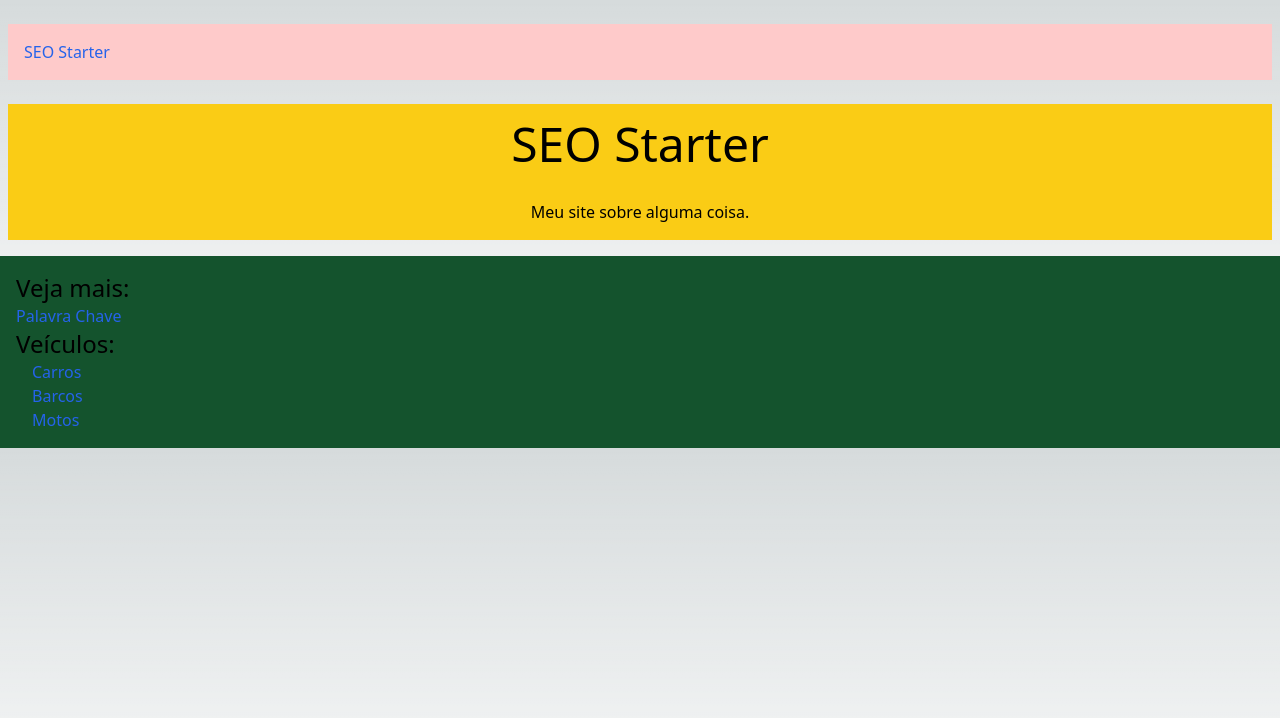
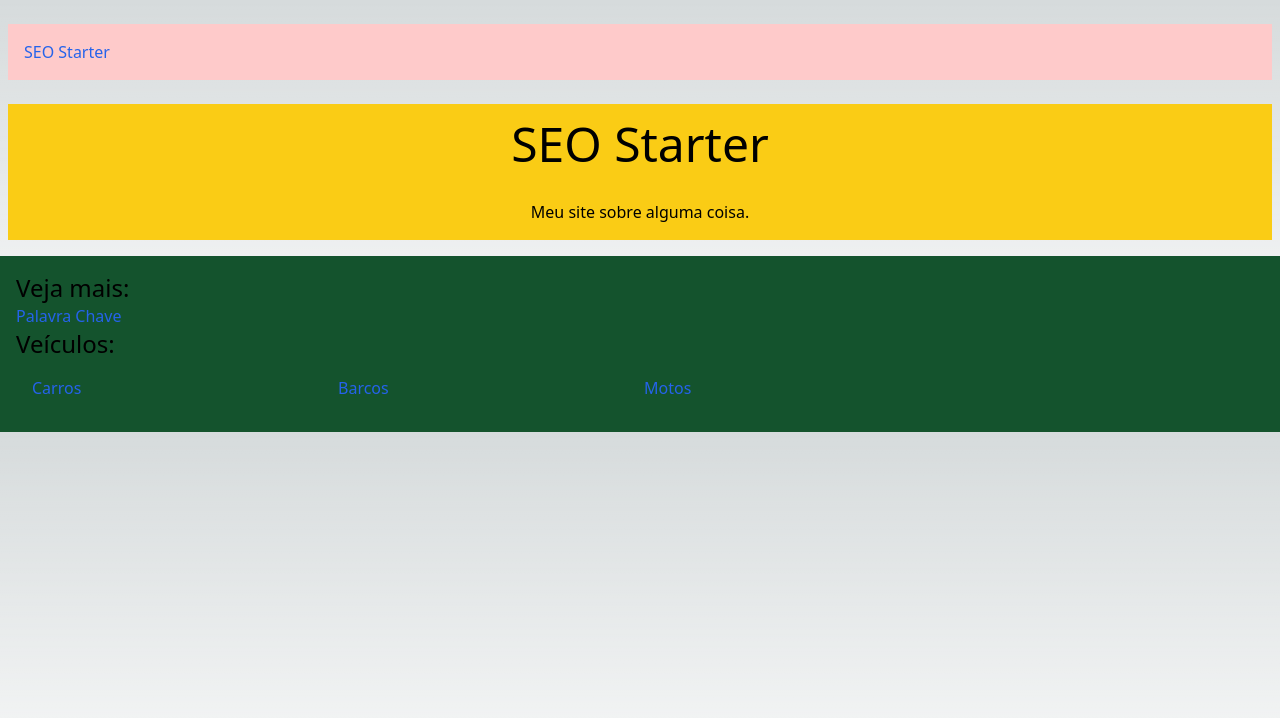
Before and after one commit to pibernetwork/sandbox-seo, a Next.js app in the folder packages/seo-starter/: page / in a window 1280 px wide. Shown: the top 718 px of the page. Built offline with nearby package versions, Linux system fonts and the light colour scheme.

Commit message:
feat(seo-starter): psi - test display grid

```diff
--- a/packages/seo-starter/src/components/Layout/LinkInlineList.tsx
+++ b/packages/seo-starter/src/components/Layout/LinkInlineList.tsx
@@ -6,11 +6,11 @@ export default function LinksInlineList({
   links: { href: string; label: string }[];
 }) {
   return (
-    <div className="">
+    <div className="grid grid-cols-1 gap-2 sm:grid-cols-2 md:grid-cols-4 p-4">
       {links.map(({ href, label }) => (
-        <div className="block mx-4" key={label}>
-          <Link href={href}>{label}</Link>
-        </div>
+        <Link key={href} href={href}>
+          {label}
+        </Link>
       ))}
     </div>
   );
```
